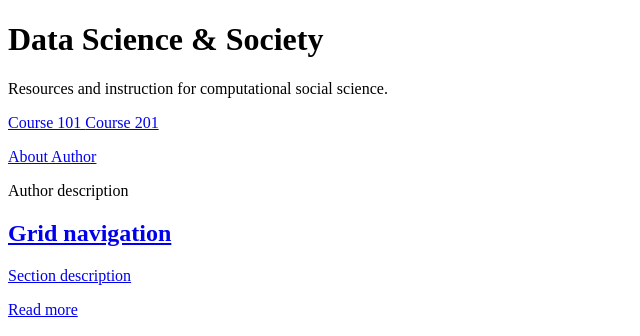
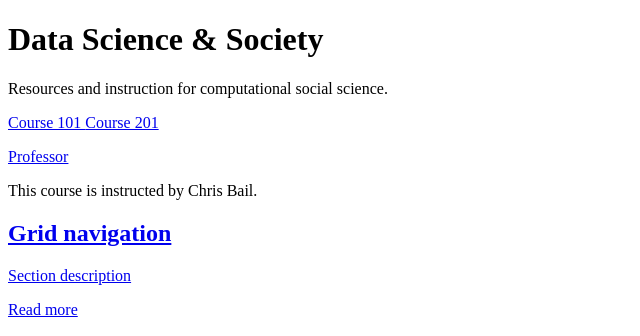
Before and after one commit to dssoc/dssoc.github.io, a Jekyll site: the page built from index.md, in a window 1280 px wide. Shown: the top 336 px of the page, without its empty margins (0-640 px from the left). Built offline with Jekyll 4.4.1, drawn with Linux system fonts in a browser that asks for light colours; a style sheet for code colours, icons or effects is not loaded.

Commit message:
Update index.md

```diff
--- a/index.md
+++ b/index.md
@@ -18,10 +18,10 @@ buttons:
 
 # Author box
 author:
-    title: About Author
-    title_url: '#'
+    title: Professor
+    title_url: 'https://www.chrisbail.net/'
     external_url: true
-    description: Author description
+    description: This course is instructed by Chris Bail.
 
 # Grid navigation
 grid_navigation:
```
